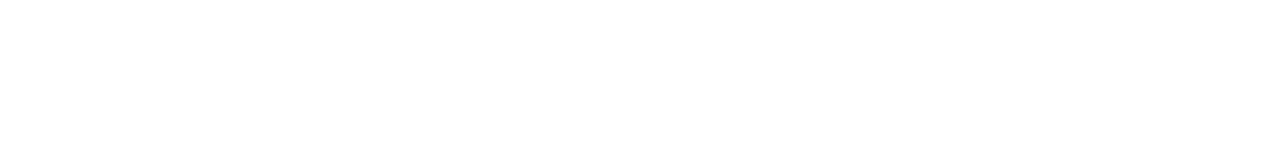
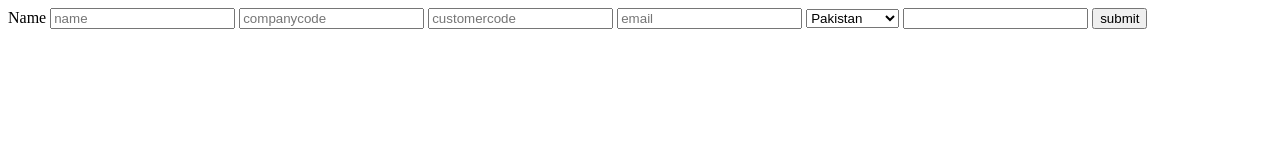
Before and after one commit to syedzohaib-dev/java-script, a plain HTML site: page index.html in a window 1280 px wide. Drawn offline with Linux system fonts and the light colour scheme.

Commit message:
index.html

```diff
--- a/index.html
+++ b/index.html
@@ -76,10 +76,45 @@
 
       <!-- foam -->
 
+<form onsubmit="formsubm(event)">
+  <label for="name">Name</label>
+  <input type="text" required onblur="this.style.color='blue'" onfocus="this.style.color='red'" name="" id="name" placeholder="name" >
+  <!-- <input type="text" required name="countrycode" id="countrycode" placeholder="countrycode" value="+92" disabled> -->
+  <input type="text" required name="companycode" id="companycode" placeholder="companycode" pattern="[0-9]{3}" title="plz enter 3 digit">
+  <input type="text" required name="customercode" id="customercode" placeholder="customercode" pattern="[0-9]{7}" title="plz enter 7 digit">
+  <input  required type="email"  name="email" id="email" placeholder="email">
+<select name="" id="country" onchange="setcountrycode()">
+  <option value="+92">Pakistan</option>
+  <option value="+91">India</option>
+  <option value="+90">Bangladesh</option>
+</select>
+<input type="text" name="countrycode" id="countrycode">
 
 
 
 
+
+  <input type="submit" value="submit">
+
+</form>
+
+
+
+
+
+<script>
+  function formsubm(e){
+  e.preventDefault();
+  // console.log("Running")
+  var name = document.getElementById('name').value;
+  var country = document.getElementById('country').value;
+  console.log(name, country)
+  }
+  function setcountrycode(){
+    // console.log('running')
+    document.getElementById('countrycode').value = document.getElementById('country').value;
+  }
+</script>
 
 
 
```
Also changed, not shown: scripts/app.js (+60 -0 lines).
